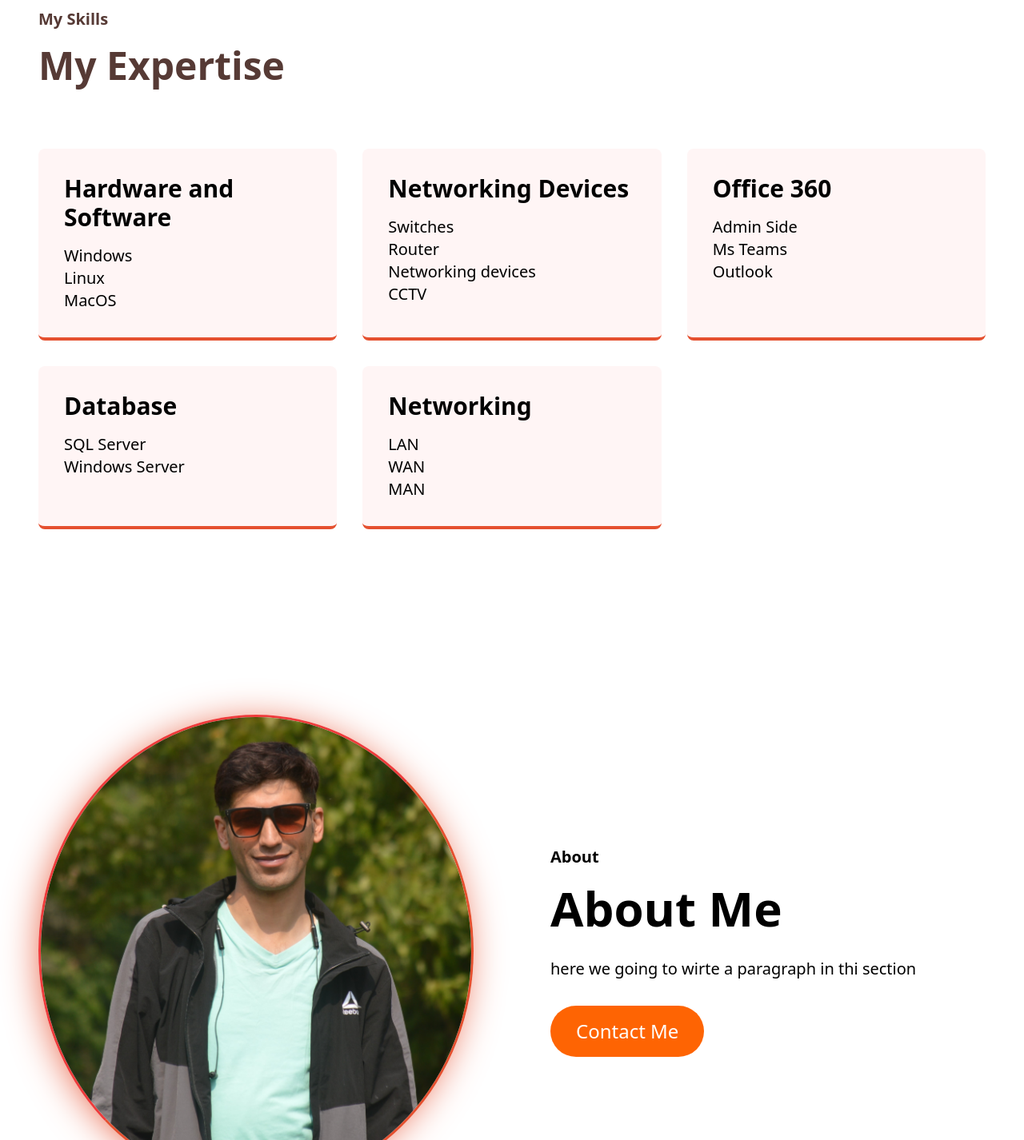
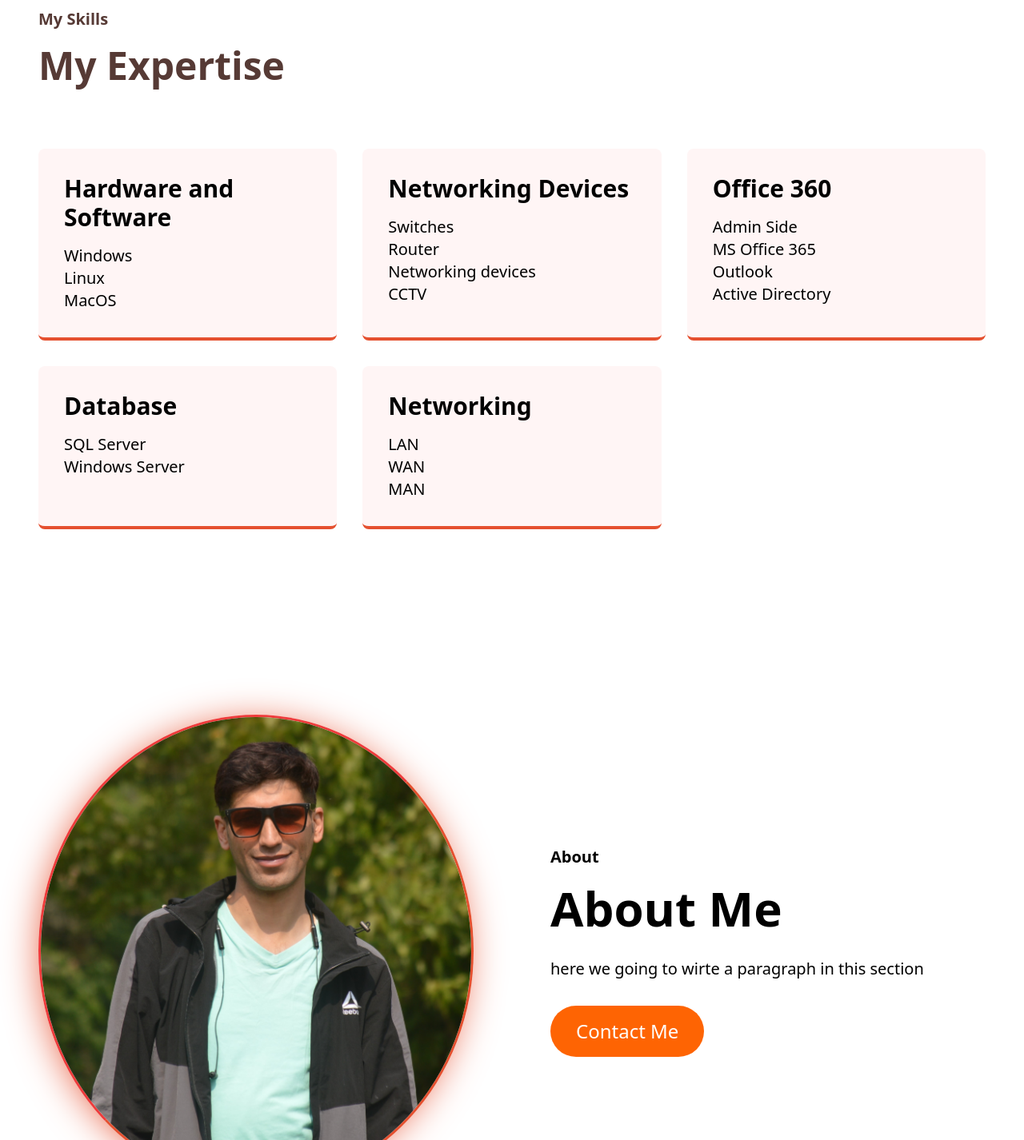
Before and after one commit to KeshabPudasaini/mywebsite, a React (Vite) app: page / in a window 1280 px wide. Shown: the part 792-2218 px from the top of the page at 80% size. Built offline with nearby package versions, Linux system fonts and the light colour scheme.

Commit message:
update file

```diff
--- a/src/components/About/About.jsx
+++ b/src/components/About/About.jsx
@@ -13,7 +13,7 @@
           <p className="text-xl font-semibold mb-5">About</p>
           <h2 className="md:text-6xl text-4xl font-bold">About Me</h2>
           <p className="mt-8 md:pr-8 mb-8 text-xl">
-            here we going to wirte a paragraph in thi section
+            here we going to wirte a paragraph in this section
           </p>
           <Link to="contact" spy ={true} activeClass="active" smooth={true} offset={-100}>
           <button className="btn-primary text-2xl">Contact Me</button>
--- a/src/components/Contact/Contact.jsx
+++ b/src/components/Contact/Contact.jsx
@@ -50,7 +50,7 @@
 
                 <div className="flex items-center mt-8 text-gray-600">
                 <a target='_blank'
-                href="https://www.google.com/maps/place/27%C2%B036'28.6%22N+85%C2%B016'14.8%22E/@27.6079509,85.2659131,784m/data=!3m2!1e3!4b1!4m7!1m2!2m1!1sDakshinkali+Mandir!3m3!8m2!3d27.607951!4d85.270784?entry=ttu">
+                href="https://www.google.com/maps/place/J75C%2B498,+Dakshinkali+44600/@27.6076823,85.2707979,84m/data=!3m1!1e3!4m6!3m5!1s0x39eb3d805d64eeed:0x26f05f0e7976d012!8m2!3d27.6077891!4d85.2709335!16s%2Fg%2F11k87t4qxy?entry=ttu">
                   <svg
                     fill="none"
                     stroke="currentColor"
--- a/src/components/Skills/Skills.jsx
+++ b/src/components/Skills/Skills.jsx
@@ -20,8 +20,9 @@
     id: 3,
     name: "Office 360",
     description1: "Admin Side",
-    description2: "Ms Teams",
+    description2: "MS Office 365",
     description3: "Outlook",
+    description4: " Active Directory",
   },
   {
     id: 4,
```
